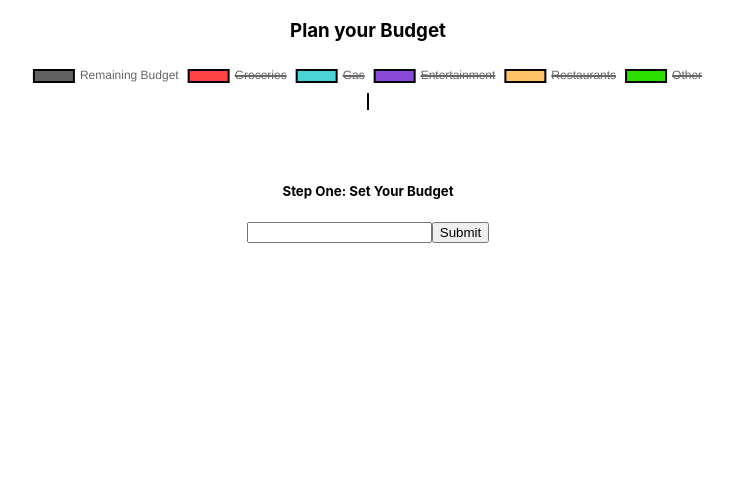
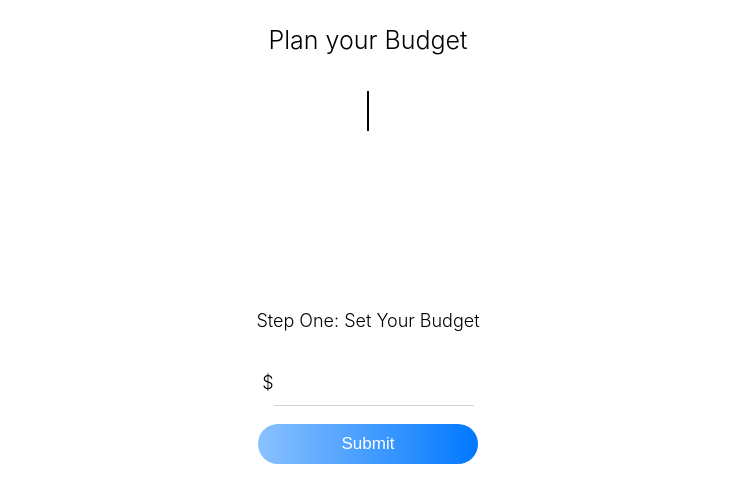
Before and after one commit to mattcbodily/budget-app-hooks, a React (Create React App) app: page /#/planner in a window 1280 px wide. Shown: the top 502 px of the page, without its empty margins (272-1006 px from the left). Built offline with nearby package versions, Linux system fonts and the light colour scheme; no server answers.

Commit message:
styling for the budget planner mostly finished

```diff
--- a/src/Components/Budget/BudgetPlanner.js
+++ b/src/Components/Budget/BudgetPlanner.js
@@ -2,6 +2,11 @@ import React, {useState, useEffect} from 'react';
 import {Link} from 'react-router-dom';
 import axios from 'axios';
 import {Doughnut} from 'react-chartjs-2';
+import {library} from '@fortawesome/fontawesome-svg-core'
+import {FontAwesomeIcon} from '@fortawesome/react-fontawesome';
+import {faShoppingBag, faGasPump, faTicketAlt, faWineGlassAlt, faCoins} from '@fortawesome/free-solid-svg-icons';
+import {H4, H5, DollarSign, Input, Button, BudgetInfo, Section, ExpenseSplits, ChartContainer} from './BudgetStyles';
+library.add(faShoppingBag, faGasPump, faTicketAlt, faWineGlassAlt, faCoins)
 
 const BudgetPlanner = (props) => {
     const [user, setUser] = useState({})
@@ -58,46 +63,63 @@ const BudgetPlanner = (props) => {
             case 1:
                 return (
                     <div>
-                        <h5>Step One: Set Your Budget</h5>
-                        <input
+                        <H5>Step One: Set Your Budget</H5>
+                        <DollarSign>$
+                            <Input
                                 value={budget}
                                 onChange={e => setBudget(e.target.value)}/>
-                        <button onClick={incrementStep}>Submit</button>
+                        </DollarSign>
+                        <Button onClick={incrementStep}>Submit</Button>
                     </div>
                 )
             case 2:
                 return (
                     <div>
-                        <h5>Step Two: Split Your Budget</h5>
-                        <p>Your budget: ${budget}</p>
-                        <p>Budget left: ${(budget - groceries - gas - entertainment - restaurants - other)}</p>
-                        <p>Groceries</p>
-                        <input
+                        <H5>Step Two: Split Your Budget</H5>
+                        <BudgetInfo>Your budget: ${budget}</BudgetInfo>
+                        <BudgetInfo>Budget left: ${(budget - groceries - gas - entertainment - restaurants - other)}</BudgetInfo>
+                        <Section>
+                            <FontAwesomeIcon icon='shopping-bag' style={{fontSize: '18px', color: '#00E5C5'}}/>
+                            <ExpenseSplits>Groceries</ExpenseSplits>
+                            <Input
                                 value={groceries}
                                 maxLength='20'
                                 onChange={e => setGroceries(e.target.value)}/>
-                        <p>Gas</p>
-                        <input
+                        </Section>
+                        <Section>
+                            <FontAwesomeIcon icon='gas-pump' style={{fontSize: '18px', color: '#00E55B'}}/>
+                            <ExpenseSplits>Gas</ExpenseSplits>
+                            <Input
                                 value={gas}
                                 maxLength='20'
                                 onChange={e => setGas(e.target.value)}/>
-                        <p>Entertainment</p>
-                        <input
+                        </Section>
+                        <Section>
+                        <FontAwesomeIcon icon='ticket-alt' style={{fontSize: '18px', color: '#FFAB12'}}/>
+                            <ExpenseSplits>Entertainment</ExpenseSplits>
+                            <Input
                                 value={entertainment}
                                 maxLength='20'
                                 onChange={e => setEntertainment(e.target.value)}/>
-                        <p>Restaurants</p>
-                        <input
+                        </Section>
+                        <Section>
+                        <FontAwesomeIcon icon='wine-glass-alt' style={{fontSize: '18px', color: '#FF247B'}}/>
+                            <ExpenseSplits>Restaurants</ExpenseSplits>
+                            <Input
                                 value={restaurants}
                                 maxLength='20'
                                 onChange={e => setRestaurants(e.target.value)}/>
-                        <p>Other</p>
-                        <input
+                        </Section>
+                        <Section>
+                            <FontAwesomeIcon icon='coins' style={{fontSize: '18px', color: '#6600E4'}}/>
+                            <ExpenseSplits>Other</ExpenseSplits>
+                            <Input
                                 value={other}
                                 maxLength='20'
                                 onChange={e => setOther(e.target.value)}/>
-                        <button onClick={decrementStep}>Back</button>
-                        <Link to='budget'><button onClick={addMonthlyBudget}>Submit</button></Link>
+                        </Section>
+                        <Button onClick={decrementStep}>Back</Button>
+                        <Link to='budget'><Button onClick={addMonthlyBudget}>Submit</Button></Link>
                     </div>
                 )
             default:
@@ -107,24 +129,24 @@ const BudgetPlanner = (props) => {
     const budgetRemaining = (budget - groceries - gas - entertainment - restaurants - other);
     return (
         <div>
-            <h3>Plan your Budget</h3>
-            <div>
+            <H4>Plan your Budget</H4>
+            <ChartContainer>
                 <Doughnut
-                    height={100}
-                    width={100}
+                    height={200}
+                    width={200}
                     data={{
-                        labels: ['Remaining Budget', 'Groceries', 'Gas', 'Entertainment', 'Restaurants', 'Other'],
                         datasets: [{
-                            backgroundColor: ['#616161', '#FF4242', '#49D4D6', '#8749D6', '#FFC264', '#2CDE00'],
+                            backgroundColor: ['#46AEFF', '#00E5C5', '#00E55B', '#FFAB12', '#FF247B', '#6600E4'],
                             borderColor: '#000000',
                             data: [parseInt(budgetRemaining), parseInt(groceries), parseInt(gas), parseInt(entertainment), parseInt(restaurants), parseInt(other)]
                         }]
                     }}
                     options={{
                         responsive: true,
-                        maintainAspectRatio: false
+                        maintainAspectRatio: false,
+                        cutoutPercentage: 58
                     }} />
-            </div>
+            </ChartContainer>
             {showStep()}
         </div>
     )
--- /dev/null
+++ b/src/Components/Budget/BudgetStyles.js
@@ -0,0 +1,59 @@
+import styled from 'styled-components';
+
+export const H4 = styled.h4`
+    font-size: 25px;
+    font-weight: 300;
+    margin: 25px 0px;
+`
+
+export const H5 = styled.h5`
+    font-size: 18px;
+    font-weight: 300;
+`
+
+export const BudgetInfo = styled.p`
+    font-size: 15px;
+    font-weight: 300;
+`
+
+export const Section = styled.section`
+    text-align: left;
+`
+
+export const ExpenseSplits = styled.span`
+    width: 100px;
+    font-size: 15px;
+    font-weight: 300;
+    margin: 0px;
+`
+
+export const DollarSign = styled.p`
+    font-size: 18px;
+    font-weight: 300;
+`
+
+export const Input = styled.input`
+    height: 45px;
+    width: 200px;
+    border: none;
+    border-bottom: 1px solid lightgray;
+    box-sizing: border-box;
+    font-size: 18px;
+    padding-left: 5px;
+    outline: none;
+`
+
+export const Button = styled.button`
+    height: 40px;
+    width: 220px;
+    background-image:linear-gradient(to right, #8AC1FF, #0078FF);
+    color: white;
+    font-size: 17px;
+    border: none;
+    margin-top: 0px;
+    border-radius: 30px;
+`
+
+export const ChartContainer = styled.div`
+    margin-top: 25px;
+`
```
Lines whose indentation alone changed are shown as unchanged.
